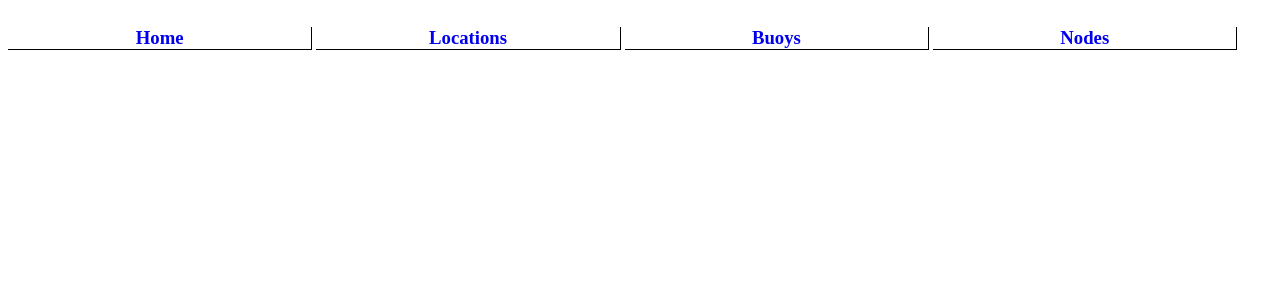
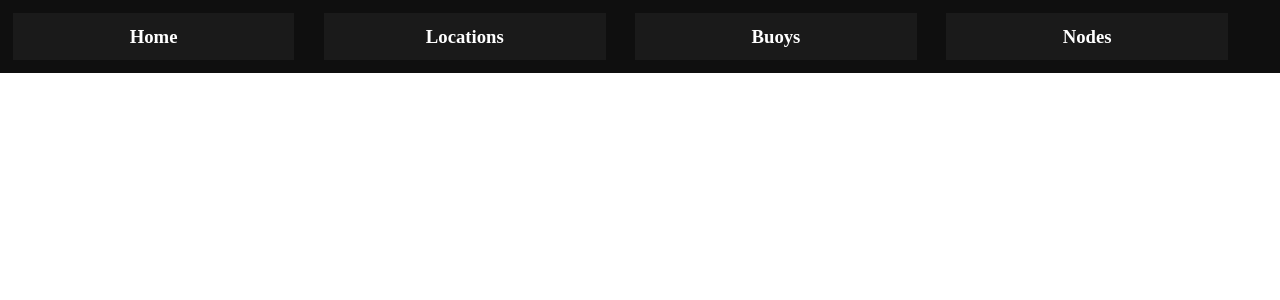
Before and after one commit to YemowtRonocCIT/FYP_website, a Flask app: page / in a window 1280 px wide. Shown: the top 300 px of the page. Run offline with Flask 2, Linux system fonts and the light colour scheme.

Commit message:
Add nicer header styling

```diff
--- a/static/css/main.css
+++ b/static/css/main.css
@@ -1,7 +1,31 @@
+body {
+    margin:0;
+}
+
 h3 {
-    width: 24%;
+    width: 20%;
     display: inline-block;
-    border-right: 1px solid black;
-    border-bottom: 1px solid black;
+    margin: 1%;
+    padding: 1%;
     text-align:center;
+    background: #1A1A1A;
 }
+
+h3:hover {
+    background:grey;
+}
+
+h3:active {
+    background: black;
+}
+
+a {
+    text-decoration:none;
+    color:white;
+}
+
+header {
+    background:#0F0F0F;
+    margin:auto;
+    padding:auto;
+}
```
